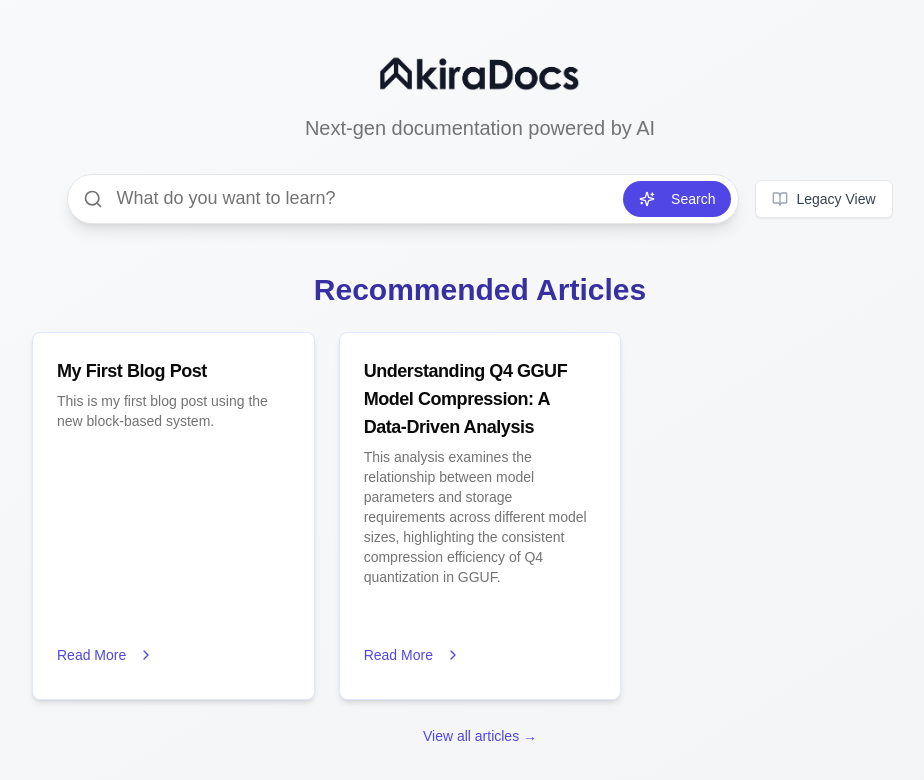
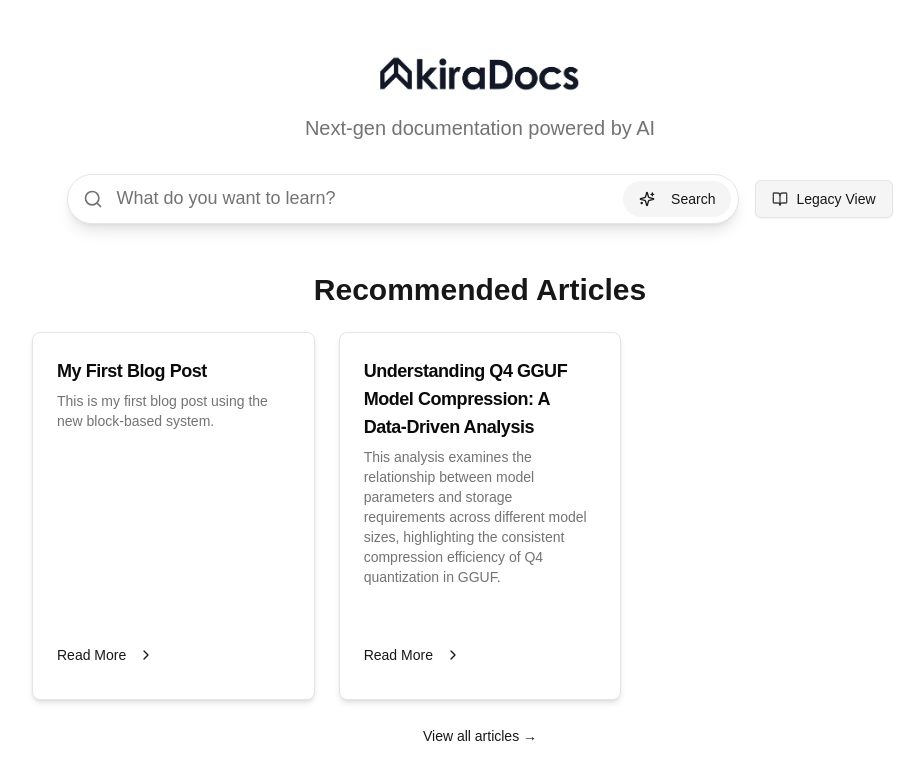
Before and after one commit to Cloud-Code-AI/AkiraDocs, a Next.js app: page / in a window 1280 px wide. Shown: the top 780 px of the page, without its empty margins (160-1084 px from the left). Built offline with nearby package versions, Linux system fonts and the light colour scheme.

Commit message:
feat: Basic theming and colors for ai search page

```diff
--- a/src/app/layout.tsx
+++ b/src/app/layout.tsx
@@ -3,6 +3,7 @@ import localFont from "next/font/local";
 import "./globals.css";
 import { Toaster } from "sonner"
 import { getMetadata } from "@/lib/getMetadata";
+import { ThemeProvider } from "@/components/ui/theme-provider"
 
 const geistSans = localFont({
   src: "./fonts/GeistVF.woff",
@@ -28,11 +29,19 @@ export default function RootLayout({
   children: React.ReactNode
 }) {
   return (
-    <html lang="en">
+    <html lang="en" suppressHydrationWarning>
       <body
         className={`${geistSans.variable} ${geistMono.variable} antialiased`}
+        suppressHydrationWarning
       >
-        {children}
+        <ThemeProvider
+          attribute="class"
+          defaultTheme="system"
+          enableSystem
+          disableTransitionOnChange
+        >
+          {children}
+        </ThemeProvider>
         <Toaster />
       </body>
     </html>
--- a/src/app/page.tsx
+++ b/src/app/page.tsx
@@ -33,7 +33,7 @@ export default function Home() {
   ]
 
   return (
-    <div className="min-h-screen bg-gradient-to-br from-gray-50 to-gray-100 dark:from-gray-900 dark:to-gray-800 py-12 px-4 sm:px-6 lg:px-8">
+    <div className="min-h-screen py-12 px-4 sm:px-6 lg:px-8">
       <div className="max-w-4xl mx-auto">
         <SearchHeader
           logo={searchConfig.logo}
--- a/src/components/content/aiSearch/AIResponse.tsx
+++ b/src/components/content/aiSearch/AIResponse.tsx
@@ -26,13 +26,13 @@ export function AIResponse({ response, sources, onBack }: AIResponseProps) {
       exit={{ opacity: 0, y: -20 }}
       transition={{ duration: 0.5 }}
     >
-      <Card className="mt-8 shadow-lg border-indigo-200 dark:border-indigo-800">
-        <CardHeader className="bg-indigo-50 dark:bg-indigo-900/50 flex flex-row items-center justify-between">
-          <CardTitle className="flex items-center text-2xl text-indigo-700 dark:text-indigo-300">
+      <Card className="mt-8 shadow-lg border-border">
+        <CardHeader className="bg-accent/50 flex flex-row items-center justify-between">
+          <CardTitle className="flex items-center text-2xl text-primary">
             <Sparkles className="mr-2 h-6 w-6" />
             AI Guide
           </CardTitle>
-          <Button variant="ghost" size="sm" onClick={onBack} className="text-indigo-600 dark:text-indigo-400">
+          <Button variant="ghost" size="sm" onClick={onBack} className="text-primary hover:text-primary/80">
             <ArrowLeft className="mr-2 h-4 w-4" />
             Back
           </Button>
--- a/src/components/content/aiSearch/ArticleCard.tsx
+++ b/src/components/content/aiSearch/ArticleCard.tsx
@@ -20,16 +20,16 @@ export function ArticleCard({ article, index }: ArticleCardProps) {
             animate={{ opacity: 1, y: 0 }}
             transition={{ duration: 0.3, delay: index * 0.1 }}
         >
-            <Card className="h-full shadow-md hover:shadow-xl transition-all duration-300 flex flex-col group border-indigo-100 dark:border-indigo-800">
+            <Card className="h-full shadow-md hover:shadow-xl transition-all duration-300 flex flex-col group border-border">
                 <CardHeader>
-                    <CardTitle className="text-lg group-hover:text-indigo-600 dark:group-hover:text-indigo-400 transition-colors duration-300">
+                    <CardTitle className="text-lg group-hover:text-primary transition-colors duration-300">
                         {article.title}
                     </CardTitle>
-                    <CardDescription>{article.description}</CardDescription>
+                    <CardDescription className="text-muted-foreground">{article.description}</CardDescription>
                 </CardHeader>
                 <CardContent className="flex-grow"></CardContent>
                 <CardContent className="pt-0">
-                    <Button variant="link" className="p-0 text-indigo-600 dark:text-indigo-400 hover:text-indigo-800 dark:hover:text-indigo-200" onClick={handleReadMore}>
+                    <Button variant="link" className="p-0 text-primary hover:text-primary/80" onClick={handleReadMore}>
                         Read More <ChevronRight className="ml-1 h-4 w-4 transition-transform group-hover:translate-x-1 duration-300" />
                     </Button>
                 </CardContent>
--- a/src/components/content/aiSearch/LegacyDocsToggle.tsx
+++ b/src/components/content/aiSearch/LegacyDocsToggle.tsx
@@ -6,9 +6,9 @@ import { BookOpen } from "lucide-react"
 export function LegacyDocsToggle() {
   return (
     <Link href="/docs" className="inline-block">
-      <button className="group flex items-center space-x-2 px-4 py-2 rounded-md bg-white dark:bg-gray-800 text-sm font-medium text-gray-700 dark:text-gray-200 border border-gray-200 dark:border-gray-700 shadow-sm hover:shadow-md transition-all duration-200 ease-in-out hover:border-gray-300 dark:hover:border-gray-600 focus:outline-none focus:ring-2 focus:ring-indigo-500 dark:focus:ring-indigo-400 focus:ring-opacity-50">
-        <BookOpen className="h-4 w-4 text-gray-400 group-hover:text-indigo-500 dark:group-hover:text-indigo-400 transition-colors duration-200" />
-        <span className="group-hover:text-indigo-600 dark:group-hover:text-indigo-400 transition-colors duration-200">Legacy View</span>
+      <button className="group flex items-center space-x-2 px-4 py-2 rounded-md bg-accent hover:bg-accent/80 text-sm font-medium text-accent-foreground border border-border shadow-sm hover:shadow-md transition-all duration-200 ease-in-out focus:outline-none focus:ring-2 focus:ring-ring focus:ring-opacity-50">
+        <BookOpen className="h-4 w-4 text-accent-foreground/80 group-hover:text-accent-foreground transition-colors duration-200" />
+        <span className="group-hover:text-accent-foreground transition-colors duration-200">Legacy View</span>
       </button>
     </Link>
   )
--- a/src/components/content/aiSearch/RecommendedArticles.tsx
+++ b/src/components/content/aiSearch/RecommendedArticles.tsx
@@ -16,7 +16,7 @@ export function RecommendedArticles({ articles }: RecommendedArticlesProps) {
             exit={{ opacity: 0 }}
             transition={{ duration: 0.5, delay: 0.2 }}
         >
-            <h2 className="text-3xl font-semibold mb-6 text-center text-indigo-800 dark:text-indigo-200">
+            <h2 className="text-3xl font-semibold mb-6 text-center text-primary">
                 Recommended Articles
             </h2>
             <div className="grid grid-cols-1 md:grid-cols-2 lg:grid-cols-3 gap-6">
@@ -27,7 +27,7 @@ export function RecommendedArticles({ articles }: RecommendedArticlesProps) {
             <div className="mt-6 text-center">
                 <Link
                     href="/articles"
-                    className="text-sm text-indigo-600 dark:text-indigo-400 hover:text-indigo-800 dark:hover:text-indigo-300 transition-colors duration-200"
+                    className="text-sm text-primary hover:text-primary/80 transition-colors duration-200"
                 >
                     View all articles →
                 </Link>
--- a/src/components/content/aiSearch/SearchBar.tsx
+++ b/src/components/content/aiSearch/SearchBar.tsx
@@ -19,12 +19,12 @@ export function SearchBar({ query, onQueryChange, onSubmit }: SearchBarProps) {
                     placeholder="What do you want to learn?"
                     value={query}
                     onChange={(e) => onQueryChange(e.target.value)}
-                    className="pl-12 pr-20 py-6 w-full text-lg rounded-full focus-visible:ring-2 focus-visible:ring-indigo-500 shadow-lg"
+                    className="pl-12 pr-20 py-6 w-full text-lg rounded-full focus-visible:ring-2 focus-visible:ring-primary shadow-lg"
                 />
                 <Button
                     type="submit"
                     size="sm"
-                    className="absolute right-2 top-1/2 transform -translate-y-1/2 rounded-full px-4 py-2 bg-indigo-600 hover:bg-indigo-700 text-white"
+                    className="absolute right-2 top-1/2 transform -translate-y-1/2 rounded-full px-4 py-2 bg-accent hover:bg-accent/80 text-accent-foreground"
                 >
                     <Sparkles className="h-5 w-5 mr-2" />
                     Search
--- a/src/components/content/aiSearch/SearchHeader.tsx
+++ b/src/components/content/aiSearch/SearchHeader.tsx
@@ -53,7 +53,7 @@ export function SearchHeader({
           />
         )}
         {title.show && (
-          <h1 className="text-5xl font-extrabold bg-clip-text text-transparent bg-gradient-to-r from-indigo-600 to-purple-600 dark:from-indigo-400 dark:to-purple-400">
+          <h1 className="text-5xl font-extrabold text-primary">
             {title.text}
           </h1>
         )}
--- /dev/null
+++ b/src/components/ui/theme-provider.tsx
@@ -0,0 +1,9 @@
+"use client"
+
+import * as React from "react"
+import { ThemeProvider as NextThemesProvider } from "next-themes"
+import { type ThemeProviderProps } from "next-themes/dist/types"
+
+export function ThemeProvider({ children, ...props }: ThemeProviderProps) {
+  return <NextThemesProvider {...props}>{children}</NextThemesProvider>
+}
```
